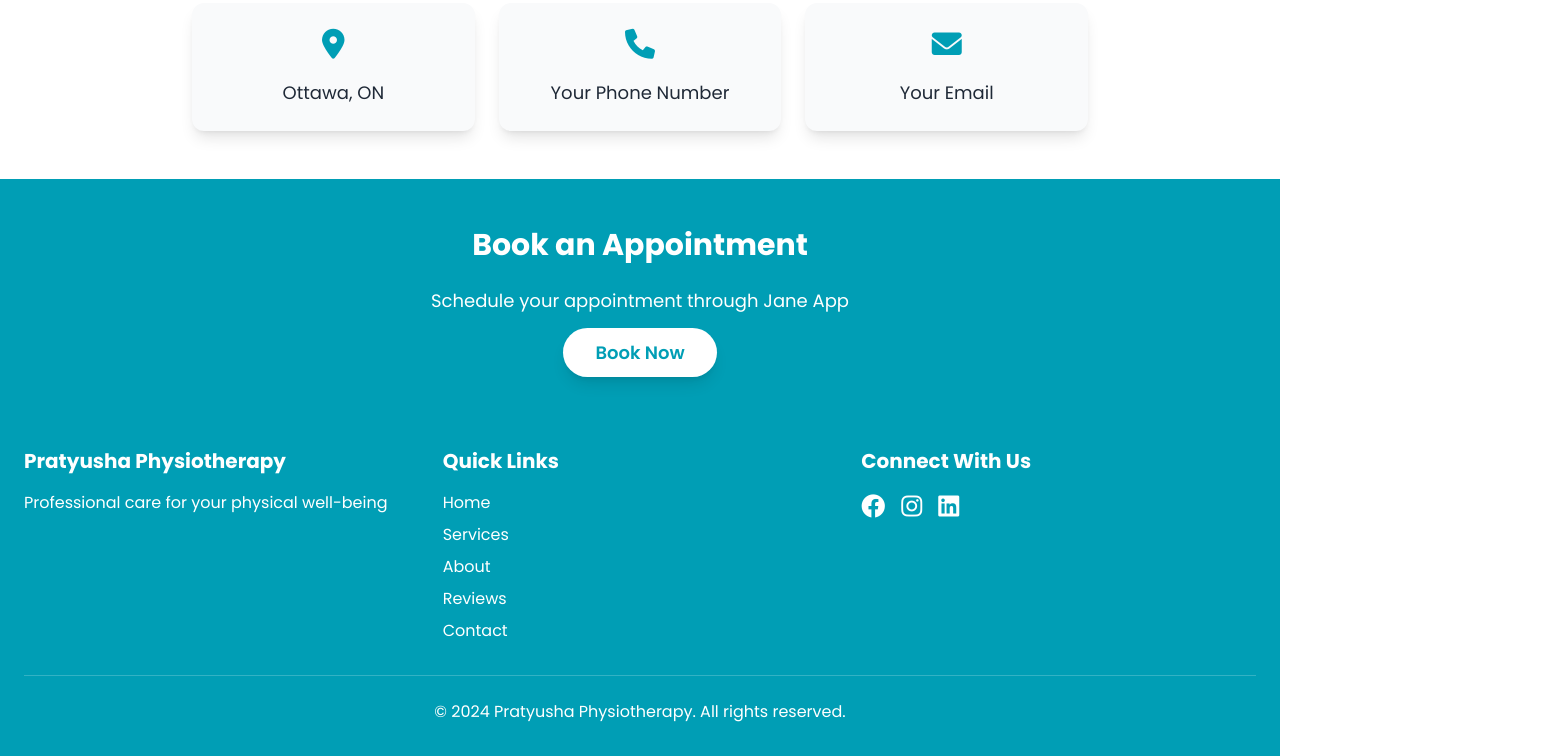
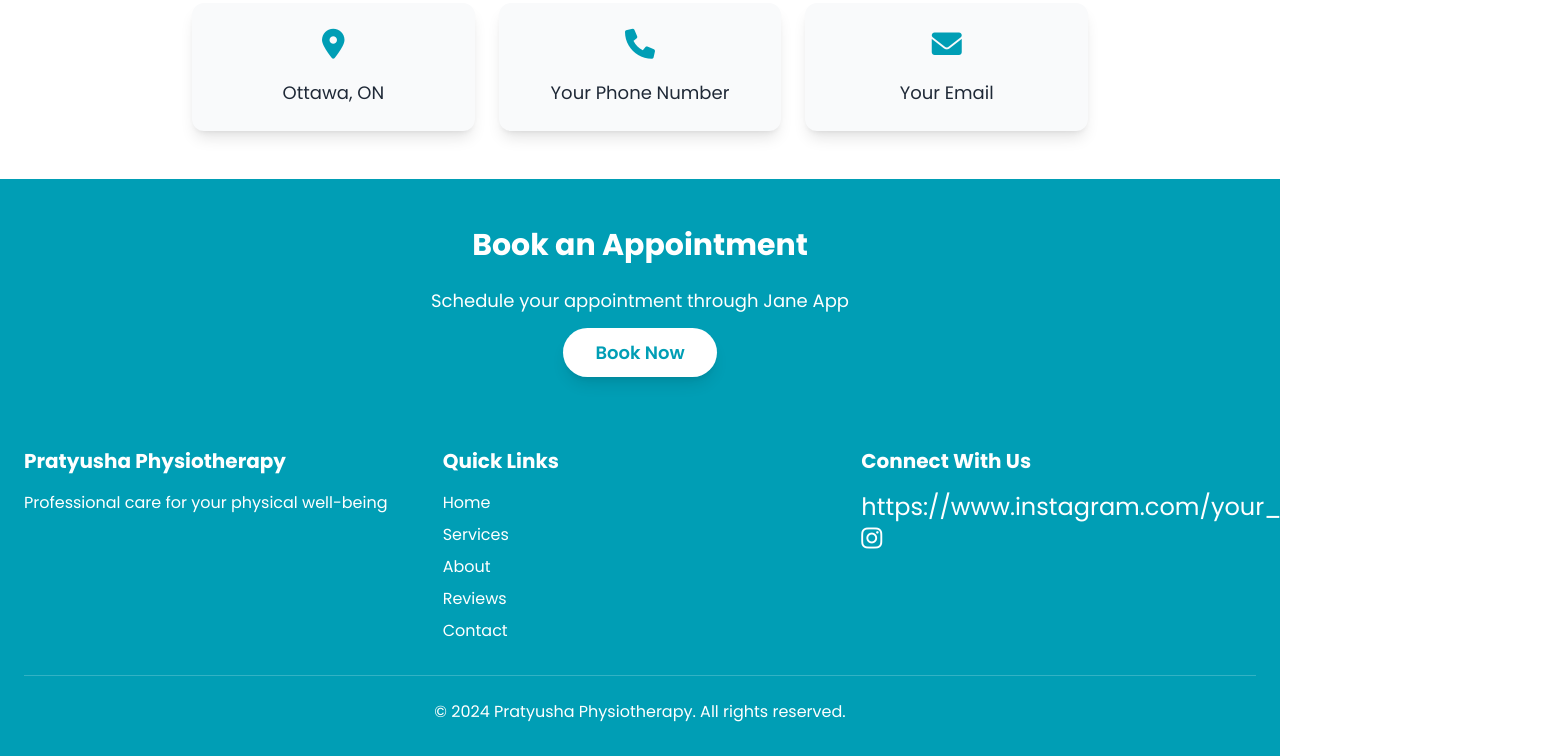
Before and after one commit to yourphysiopratyusha/yourphysiopratyusha.github.io, a plain HTML site: page index.html in a window 1280 px wide. Shown: the part 2281-3037 px from the top of the page, 1550 px wide, since content can reach past the window. Drawn offline with nearby package versions, Linux system fonts and the light colour scheme.

Commit message:
Update index.html

```diff
--- a/index.html
+++ b/index.html
@@ -210,8 +210,7 @@
                 <div>
                     <h3 class="text-xl font-bold mb-4">Connect With Us</h3>
                     <div class="flex space-x-4">
-                        <a href="#" class="text-2xl hover:text-gray-200 transition-colors"><i class="fab fa-facebook"></i></a>
-                        <a href="#" class="text-2xl hover:text-gray-200 transition-colors"><i class="fab fa-instagram"></i></a>
+                        <a href="#" class="text-2xl hover:text-gray-200 transition-colors">https://www.instagram.com/your_physio_pratyusha/<i class="fab fa-instagram"></i></a>
                         <a href="#" class="text-2xl hover:text-gray-200 transition-colors"><i class="fab fa-linkedin"></i></a>
                     </div>
                 </div>
```
